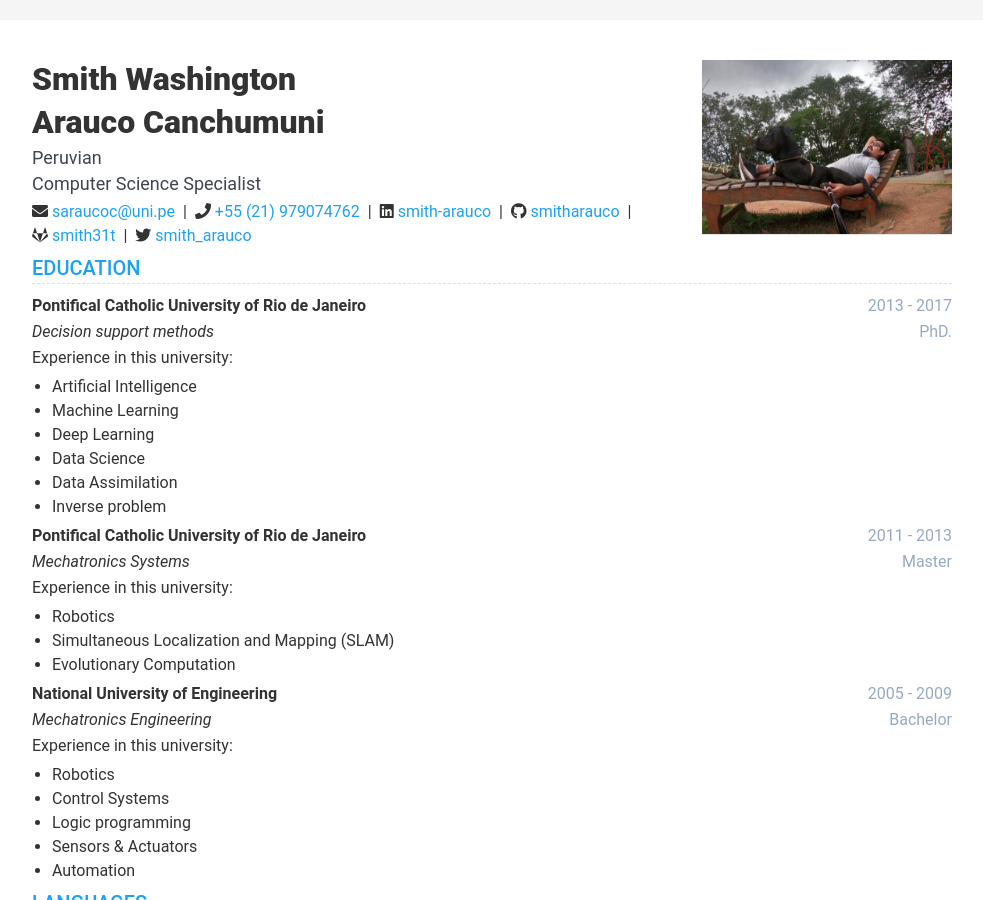
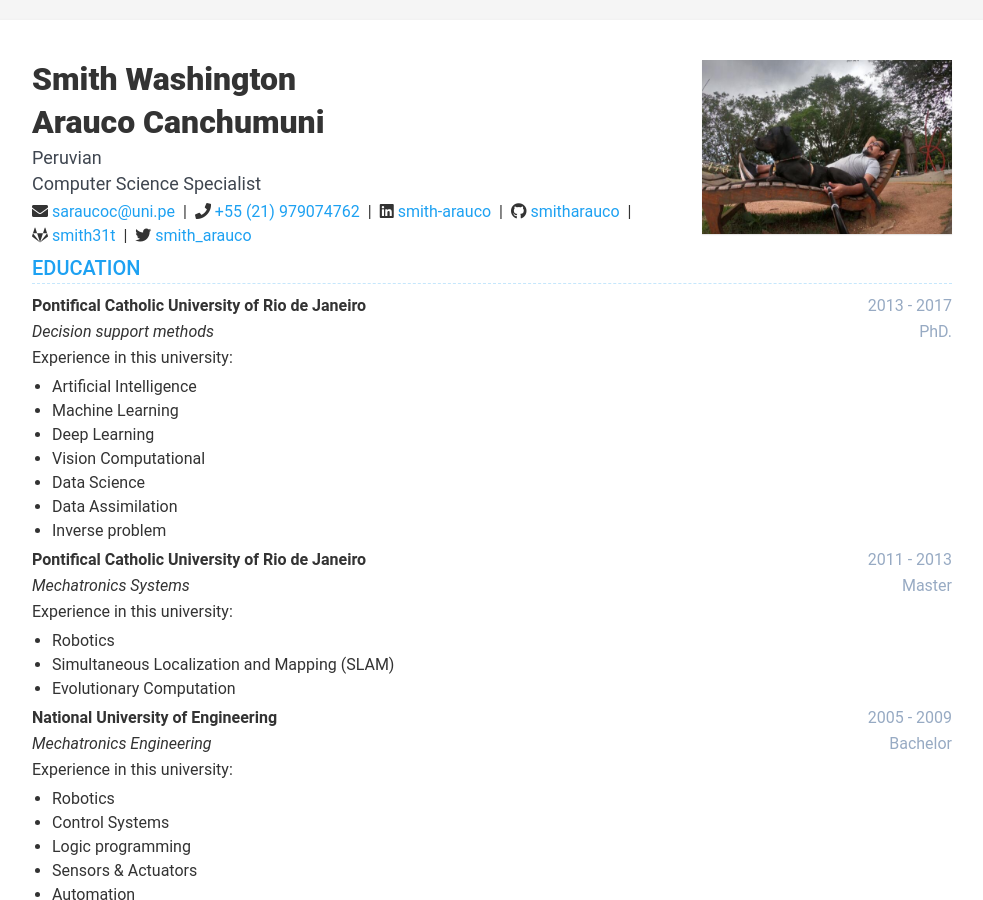
Before and after one commit to smitharauco/https-smitharauco.github.io-, a Jekyll site: the page built from index.html, in a window 1280 px wide and 900 px high. Shown: the whole window, without its empty margins (148-1131 px from the left). Built offline with Jekyll 4.4.1, drawn with Linux system fonts in a browser that asks for light colours; nearby versions of some CDN libraries.

Commit message:
Update data.yml

```diff
--- a/_data/data.yml
+++ b/_data/data.yml
@@ -64,6 +64,7 @@ education:
         + Artificial Intelligence
         + Machine Learning
         + Deep Learning
+        + Vision Computational
         + Data Science
         + Data Assimilation
         + Inverse problem
```
